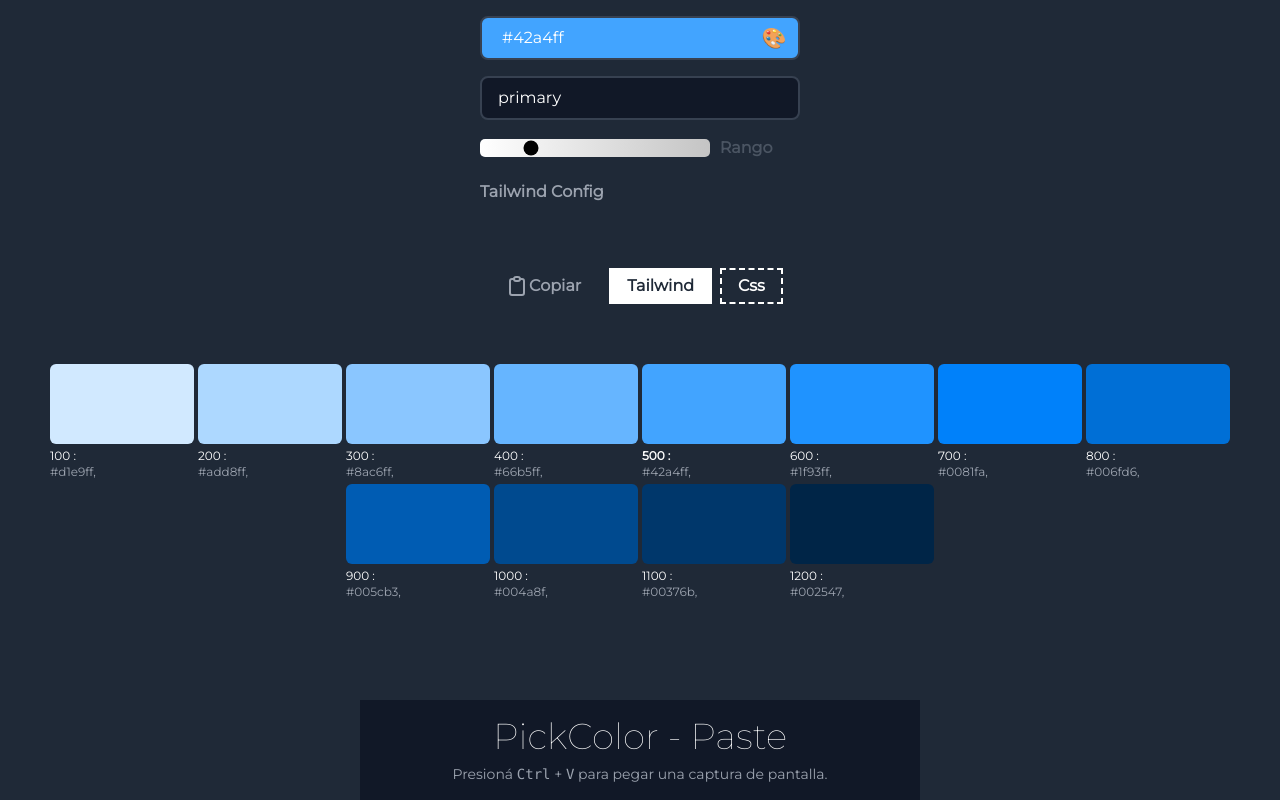
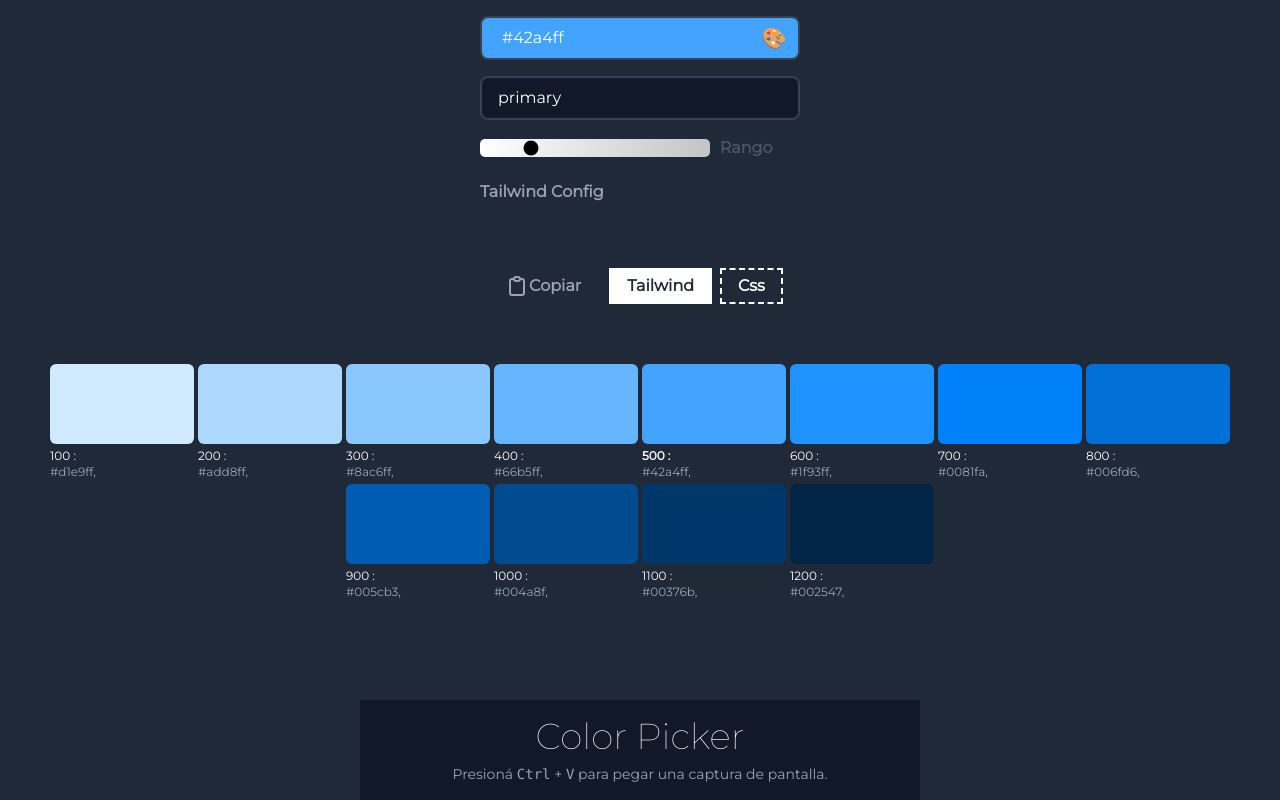
Before and after one commit to pa-ku/palette, a React (Vite) app: page / in a window 1280 px wide. Shown: the part 232-1032 px from the top of the page. Built offline with nearby package versions, Linux system fonts and the light colour scheme.

Commit message:
cambiado el color pcikler name

```diff
--- a/src/components/PickColor.jsx
+++ b/src/components/PickColor.jsx
@@ -37,7 +37,7 @@ function PickColorPaste() {
       className='p-4 w-full md:w-[35em] flex items-center justify-center flex-col bg-gray-900 text-white'
       onPaste={handlePaste}
     >
-      <h1 className='text-4xl'>PickColor - Paste</h1>
+      <h1 className='text-4xl'>Color Picker</h1>
       <p className='mt-2 text-sm text-gray-400'>
         Presioná <kbd>Ctrl</kbd> + <kbd>V</kbd> para pegar una captura de
         pantalla.
```
